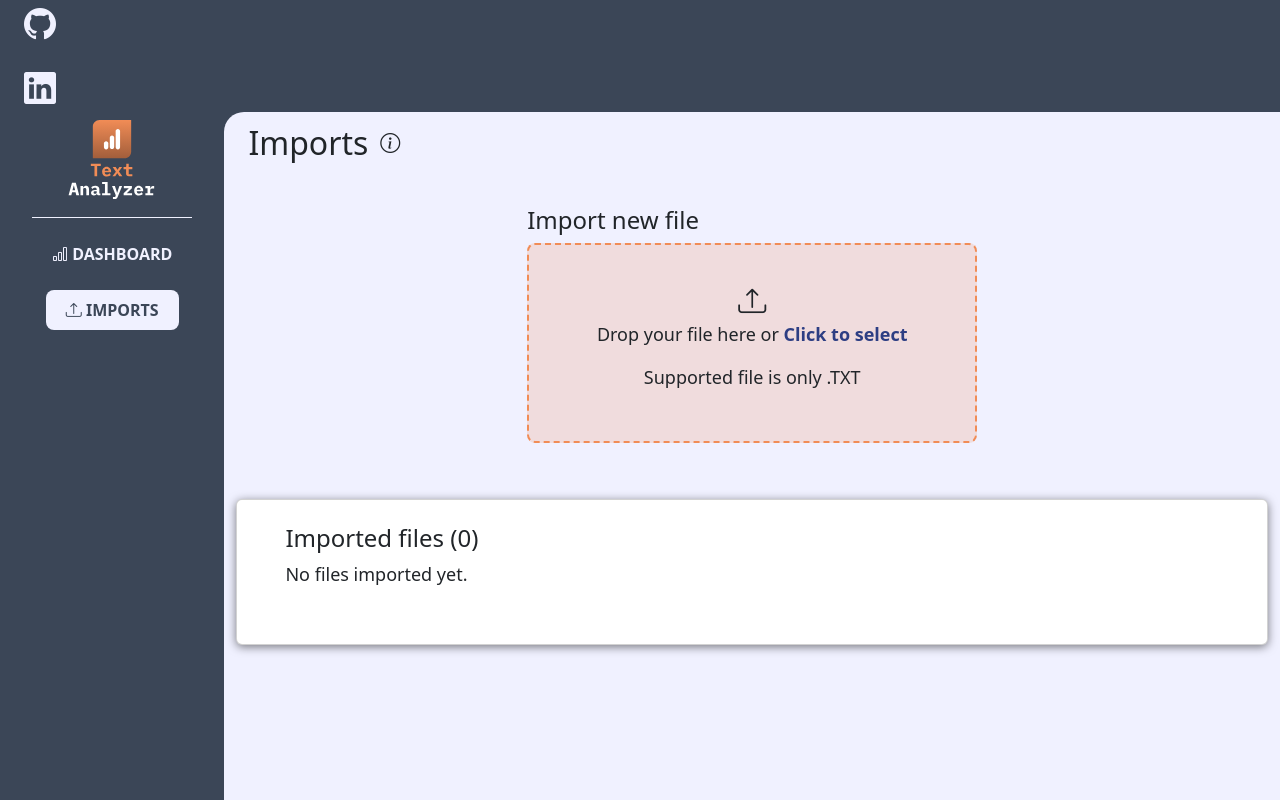
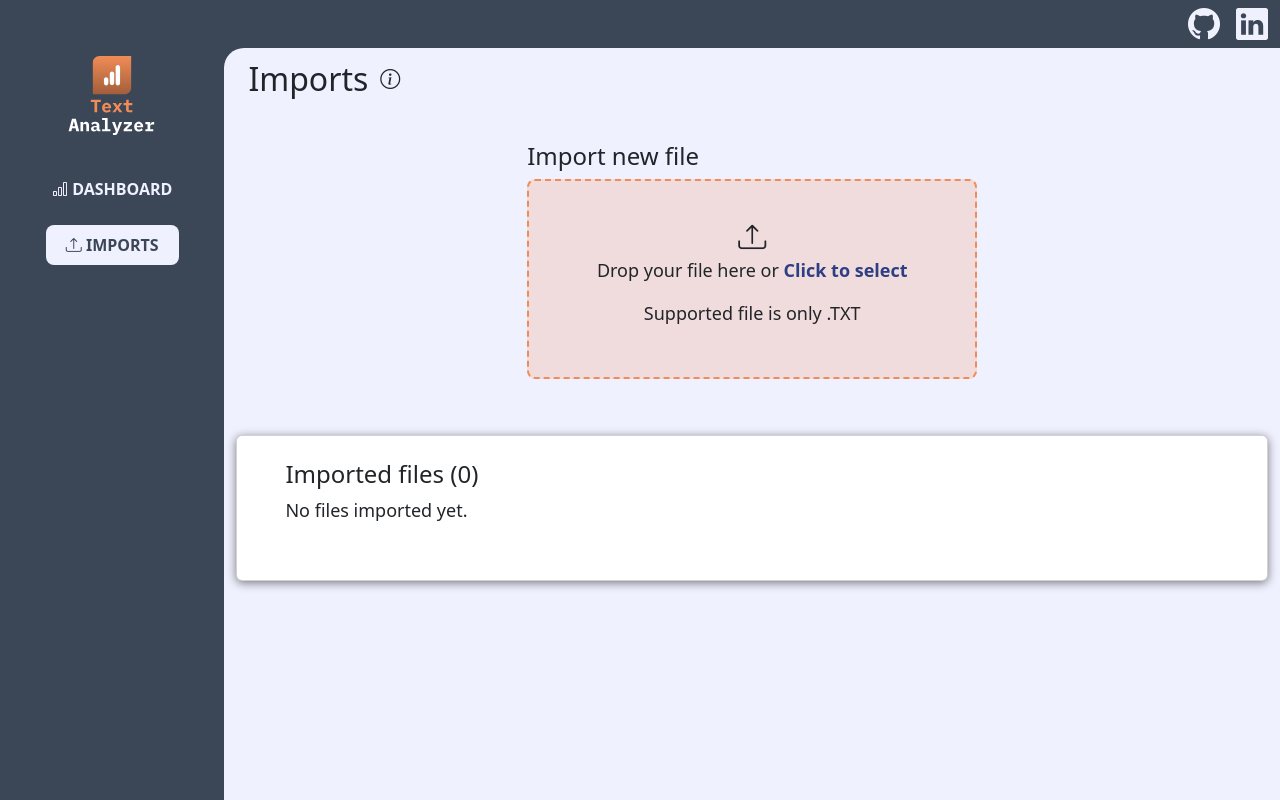
Before and after one commit to mvp-base/mvp-text-analyzer, a React (Create React App) app: page /imports in a window 1280 px wide. Built offline with nearby package versions, Linux system fonts and the light colour scheme.

Commit message:
change naming

```diff
--- a/src/App.tsx
+++ b/src/App.tsx
@@ -14,7 +14,7 @@ export default function App() {
         {/* Mobile Layout */}
         <Container fluid className={styles['mobile-container']}>
           <Row xs="auto">
-            <Navigation direction="row" />
+            <Navigation direction="horizontal" />
           </Row>
           <Row id="Body" className={styles['body']}>
             <Routes>
@@ -26,11 +26,11 @@ export default function App() {
         {/* Desktop Layout */}
         <Container fluid className={styles['desktop-container']}>
           <Row>
-            <Links direction="row" />
+            <Links direction="horizontal" />
           </Row>
           <Row className={styles['nav-body-container']}>
             <Col xs="auto">
-              <Navigation direction="column" />
+              <Navigation direction="vertical" />
             </Col>
             <Col id="Body" className={styles['body']}>
               <Routes>
--- a/src/components/Links.module.scss
+++ b/src/components/Links.module.scss
@@ -5,11 +5,12 @@
   gap: 16px;
   justify-content: end;
 
-  &.row {
+  &.horizontal {
     flex-direction: row;
   }
 
-  &.column {
+  &.vertical {
     flex-direction: column;
+    align-items: center;
   }
 }
--- a/src/components/Links.tsx
+++ b/src/components/Links.tsx
@@ -2,7 +2,7 @@ import { Container } from 'react-bootstrap';
 import styles from './Links.module.scss';
 
 interface ILinks {
-  direction: 'row' | 'column';
+  direction: 'horizontal' | 'vertical';
 }
 
 export default function Links(props: ILinks) {
--- a/src/components/Navigation.module.scss
+++ b/src/components/Navigation.module.scss
@@ -3,14 +3,14 @@
 .nav {
   display: flex;
   flex-grow: 1;
-  padding: 24px 0;
+  padding: 24px 0px;
   gap: 16px;
 
-  &.row {
+  &.horizontal {
     flex-direction: row;
   }
 
-  &.column {
+  &.vertical {
     flex-direction: column;
   }
 }
--- a/src/components/Navigation.tsx
+++ b/src/components/Navigation.tsx
@@ -5,7 +5,7 @@ import logo from '../assets/images/logo.svg';
 import logoText from '../assets/images/text-analyzer.svg';
 
 interface INavigation {
-  direction: 'row' | 'column';
+  direction: 'horizontal' | 'vertical';
 }
 
 interface INavigationButton {
@@ -36,10 +36,8 @@ export default function Navigation(props: INavigation) {
 
   return (
     <Navbar className={`${styles['nav']} ${styles[direction]}`}>
-      <img src={direction === 'column' ? logoText : logo} alt="Logo" />
-      {direction === 'column' && (
-        <div className="horizontal-separator-light" />
-      )}
+      <img src={direction === 'vertical' ? logoText : logo} alt="Logo" />
+      <div className="horizontal-separator bg-white" />
       <NavEntry to="/" icon="bi bi-bar-chart" text="DASHBOARD" />
       <NavEntry to="/imports" icon="bi bi-upload" text="IMPORTS" />
     </Navbar>
```
